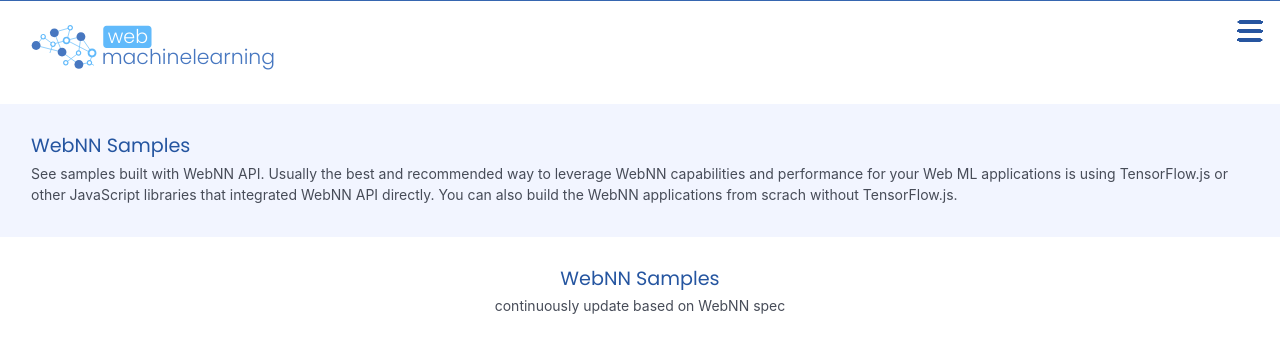
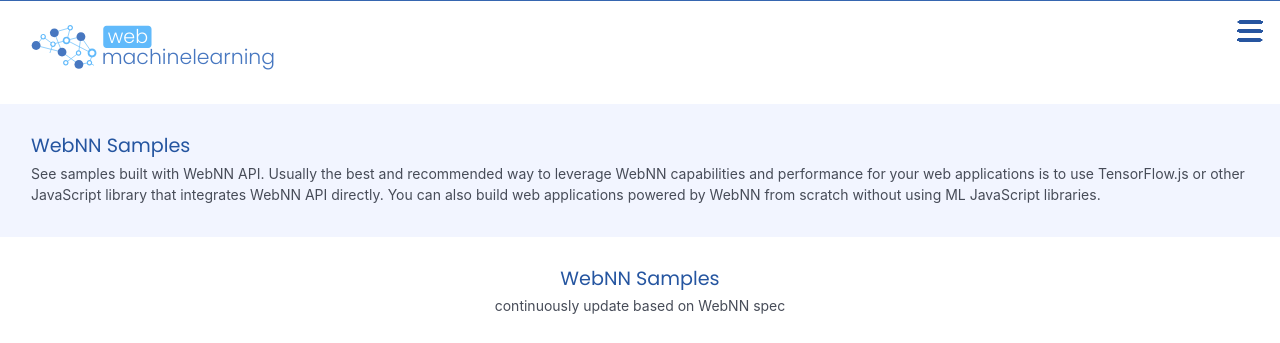
Before and after one commit to webmachinelearning/webmachinelearning.github.io, a Jekyll site: the page built from webnn-samples-intro.md, in a window 1280 px wide and 900 px high, cut to the strip 0-343 px from the top of the window. Built offline with Jekyll 4.4.1, drawn with Linux system fonts in a browser that asks for light colours.

Commit message:
Fix grammar and typos

```diff
--- a/_layouts/webnn-samples.html
+++ b/_layouts/webnn-samples.html
@@ -14,9 +14,9 @@
         <h2 class="title">WebNN Samples</h2>
         <div class="description">See samples built with WebNN API. Usually the best and recommended way to leverage
           WebNN capabilities
-          and performance for your Web ML applications is using TensorFlow.js or other JavaScript libraries that
-          integrated
-          WebNN API directly. You can also build the WebNN applications from scrach without TensorFlow.js.</div>
+          and performance for your web applications is to use TensorFlow.js or other JavaScript library that
+          integrates
+          WebNN API directly. You can also build web applications powered by WebNN from scratch without using ML JavaScript libraries.</div>
       </div>
     </div>
 
```
